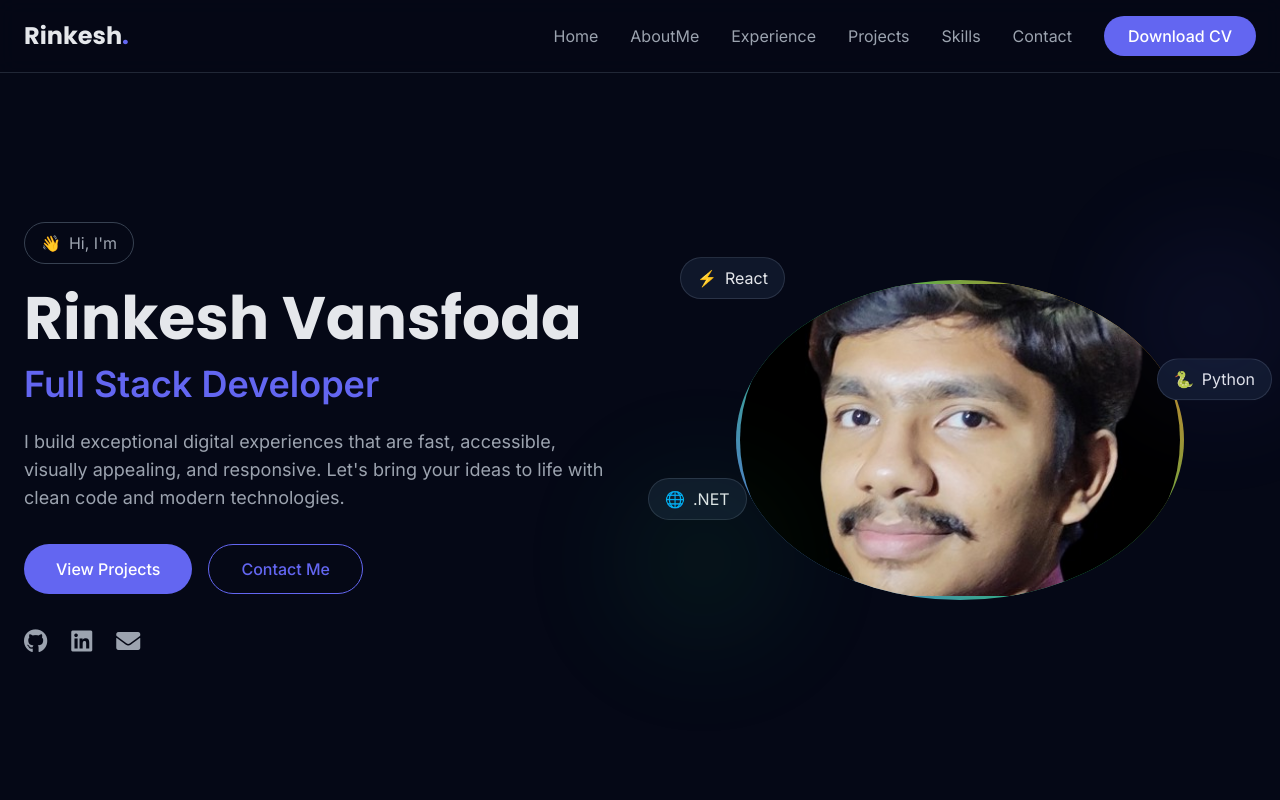
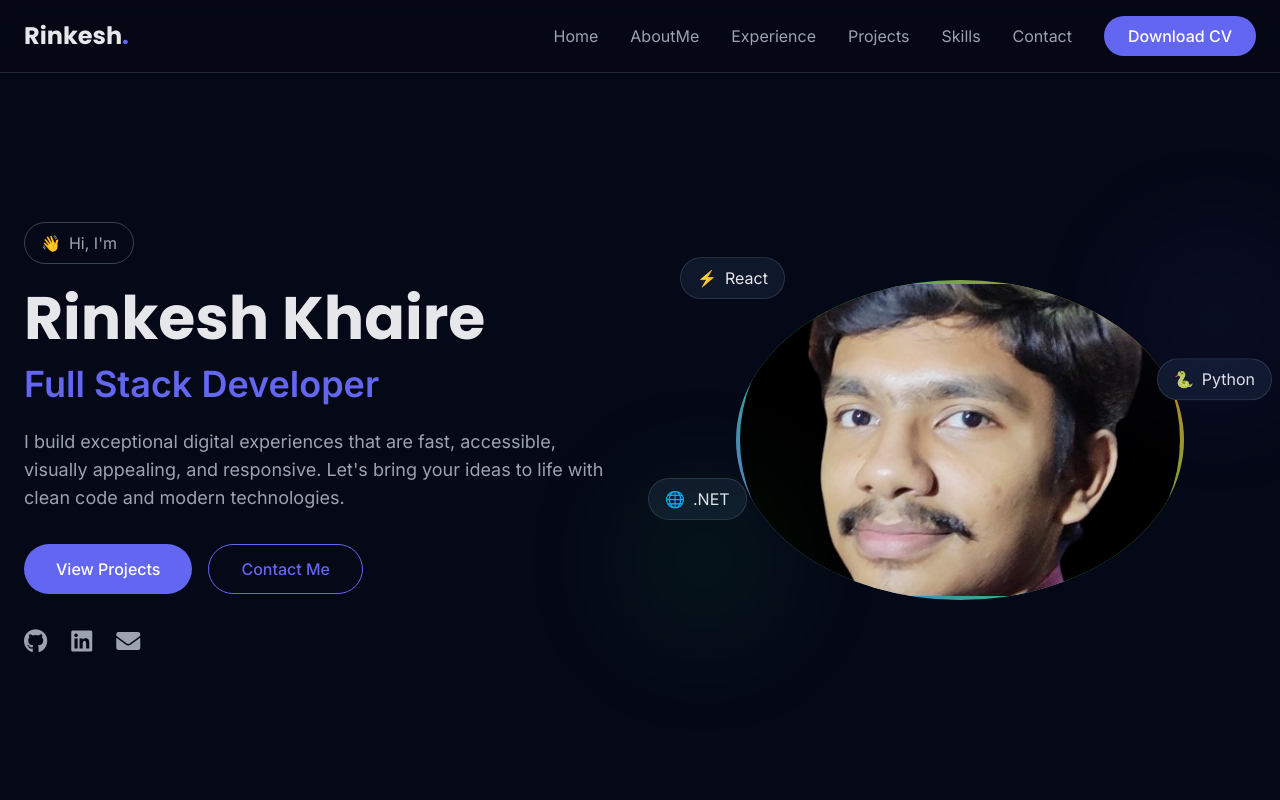
Before and after one commit to rinkeshvansfoda1/portfolio, a React (Vite) app in the folder rinkesh-portfolio/: page / in a window 1280 px wide. Shown: the top 800 px of the page. Built offline with nearby package versions, Linux system fonts and the light colour scheme.

Commit message:
change in name

```diff
--- a/rinkesh-portfolio/index.html
+++ b/rinkesh-portfolio/index.html
@@ -2,10 +2,10 @@
 <html lang="en">
   <head>
     <meta charset="UTF-8" />
-    <title>Rinkesh Vansfoda - Full Stack Developer</title>
+    <title>Rinkesh Khaire - Full Stack Developer</title>
     <meta
       name="description"
-      content="Modern portfolio website for Rinkesh Vansfoda, a Full Stack Developer specializing in React, .NET, Python and modern web technologies."
+      content="Modern portfolio website for Rinkesh Khaire, a Full Stack Developer specializing in React, .NET, Python and modern web technologies."
     />
     <meta name="viewport" content="width=device-width, initial-scale=1.0" />
 
--- a/rinkesh-portfolio/src/components/sections/Hero.tsx
+++ b/rinkesh-portfolio/src/components/sections/Hero.tsx
@@ -17,7 +17,7 @@ const Hero: React.FC<HeroProps> = ({ onNavClick }) => {
           </div>
 
           <h1 className="text-5xl md:text-6xl font-bold font-heading mb-4">
-            Rinkesh Vansfoda
+            Rinkesh Khaire
           </h1>
 
           <h2 className="text-3xl md:text-4xl font-semibold text-primary mb-6">
```
Also changed, not shown: rinkesh-portfolio/src/components/sections/Hero.js (+2 -2 lines).
